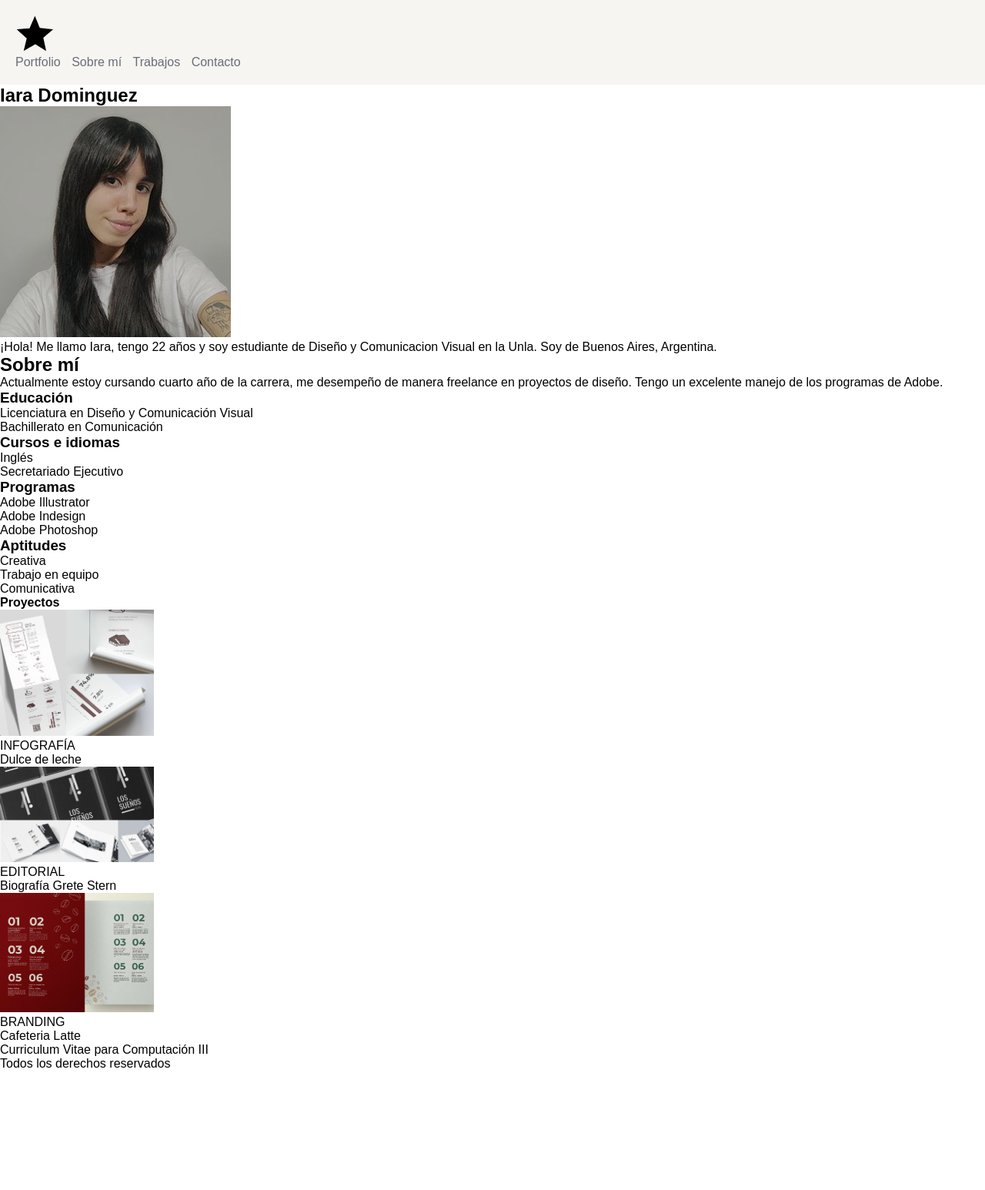
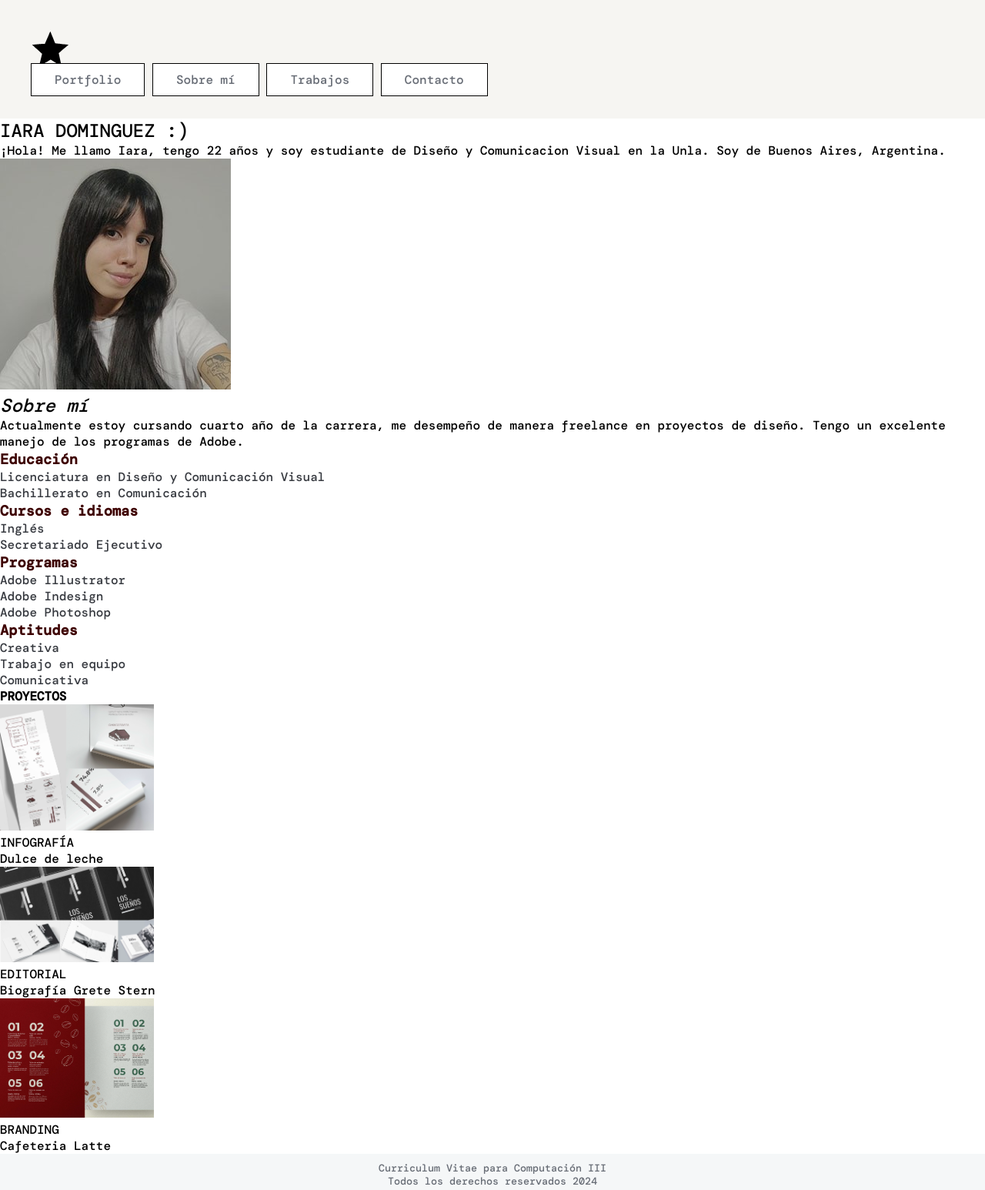
Before and after one commit to iaradominguez/iaradominguez, a plain HTML site: page index.html in a window 1280 px wide. Shown: the whole page at 77% size. Before the commit the page ends 1391 px from the top, so only its background shows below. Drawn offline with Linux system fonts and the light colour scheme.

Commit message:
arreglos y css

```diff
--- a/estilos.css
+++ b/estilos.css
@@ -4,19 +4,62 @@
     margin: 0px;
     padding: 0px;
 }
-.caja {
-    padding: 20px;
+#cabecera {
+    padding: 40px;
     text-align: left;
     background-color: rgb(246, 245, 242);
     color: white;
 }
 header {
     align-items: center;
+    font-family: "Monospace";
 }
-nav li {
+@font-face {
+    font-family: "Monospace";
+    src: url("fonts/DMMono-Medium.ttf") format('truetype');
+    font-weight: normal;
+    font-style: medium;
+}
+body {
+    font-family: "Monospace";
+}
+h1 {
+    font-family: "Monospace";
+    font-weight: 400;
+    font-style: Medium italic;
+    text-transform: uppercase;
+}
+h2 {
+    font-style: italic;
+    font-weight: 500;
+}
+h3 {
+    font-style: medium;
+    color: rgb(61, 0, 0);
+}
+.programas{
+    color: rgb(55, 58, 64);
+}
+.cursos {
+    color: rgb(55, 58, 64);
+}
+.educacion {
+    color: rgb(55, 58, 64);
+}
+.aptitudes {
+    color: rgb(55, 58, 64);
+}
+h4 {
+    font-style: medium italic;
+    text-transform: uppercase;
+}
+
+nav ul li {
     list-style: none;
-    display: inline-flex;
-    padding-right: 10px;
+    display: inline;
+    padding: 10px 30px;
+    border: 1px solid black;
+    background-color: white;
 }
 a {
     text-decoration: none;
@@ -28,6 +71,10 @@ a:hover {
     color: rgb(100, 56, 67);
     font-size: 2em;
 }
-body {
-    font-family: Arial, Helvetica, sans-serif
+footer {
+    font-size: smaller;
+    color: rgb(104, 109, 118);
+    padding: 10px;
+    text-align: center;
+    background-color: rgb(245, 247, 248);
 }
--- a/index.html
+++ b/index.html
@@ -6,8 +6,7 @@
    <link href="estilos.css" rel="stylesheet" type="text/css">
     </head>
     <body>
-    <div class="caja">
-        <header>
+        <header id="cabecera">
             <img src="img/imagenvector.svg" width="50px" heigth="50px" alt="fotovector"/>
         <nav>
             <ul>
@@ -17,35 +16,35 @@
                 <li><a href="contacto">Contacto</a></li>
             </ul>
         </nav>
-    </div>
-          </header>
+        </header>
         <main>
             <section>
-                <h1>Iara Dominguez</h1>
+                <h1>Iara Dominguez :)</h1>
+                <p>¡Hola! Me llamo Iara, tengo 22 años y soy estudiante de Diseño y Comunicacion Visual en la Unla. Soy de Buenos Aires, Argentina.</p>
                 <article>
                     <img src="img/iarafotocv.jpg" width="300px" heigth="300px" alt="fotoiaradominguez"/>
                 </article>
-                <p>¡Hola! Me llamo Iara, tengo 22 años y soy estudiante de Diseño y Comunicacion Visual en la Unla. Soy de Buenos Aires, Argentina.</p>
             </section>
             <section>
                 <h2>Sobre m&iacute;</h2>
-                <p>Actualmente estoy cursando cuarto año de la carrera, me desempeño de manera freelance en proyectos de diseño. Tengo un excelente manejo de los programas de Adobe. </p>
+                <p>Actualmente estoy cursando cuarto año de la carrera, me desempeño de manera freelance en proyectos de diseño. Tengo un excelente manejo de los programas de Adobe.</p>
+            </section>
             <h3>Educaci&oacute;n</h3>
-            <div>
+            <div class="educacion">
                 <ul>
                     <li>Licenciatura en Diseño y Comunicaci&oacute;n Visual</li>
                     <li>Bachillerato en Comunicaci&oacute;n</li>
                 </ul>
             </div>
             <h3>Cursos e idiomas</h3>
-            <div>
+            <div class="cursos">
                 <ul>
                     <li>Ingl&eacute;s</li>
                     <li>Secretariado Ejecutivo</li>
                 </ul>
             </div>
             <h3>Programas</h3>
-            <div>
+            <div class="programas">
                 <ul>
                     <li>Adobe Illustrator</li>
                     <li>Adobe Indesign</li>
@@ -53,7 +52,7 @@
                 </ul>
             </div>
             <h3>Aptitudes</h3>
-            <div>
+            <div class="aptitudes">
                 <ul>
                     <li>Creativa</li>
                     <li>Trabajo en equipo</li>
@@ -64,30 +63,24 @@
                 <h4>Proyectos</h4>
                 <article>
                     <img src="img/proyectoinfografia.png" width="200px" heigth="200px" alt="infografia"/>
-                <dl>
-                    <dt>INFOGRAF&Iacute;A</dt>
-                    <dd>Dulce de leche</dd>
-                <dl>
+                    <p>INFOGRAF&Iacute;A</p>
+                    <p>Dulce de leche</p>
                 </article>
                 <article>
                     <img src="img/proyectoeditorial.png" width="200px" heigth="200px" alt="editorial"/>
-                <dl>
-                    <dt>EDITORIAL</dt>
-                    <dd>Biograf&iacute;a Grete Stern</dd>
-                </dl>
+                    <p>EDITORIAL</p>
+                    <p>Biograf&iacute;a Grete Stern</p>
                 </article>
                 <article>
                     <img src="img/proyectolatte.png" width="200px" heigth="200px" alt="editorial"/>
-                <dl>
-                    <dt>BRANDING</dt>
-                    <dd>Cafeteria Latte</dd>
-                </dl>
+                    <p>BRANDING</p>
+                    <p>Cafeteria Latte</p>
                 </article>
             </section>
         </main>
         <footer>
             <p>Curriculum Vitae para Computaci&oacute;n III</p>
-            <p>Todos los derechos reservados</p>
+            <p>Todos los derechos reservados 2024</p>
         </footer>
     </body>
 </html>
```
Also changed, not shown: fonts/DMMono-Italic.ttf (added), fonts/DMMono-Medium.ttf (added), fonts/DMMono-MediumItalic.ttf (added), fonts/DMMono-Regular.ttf (added).
